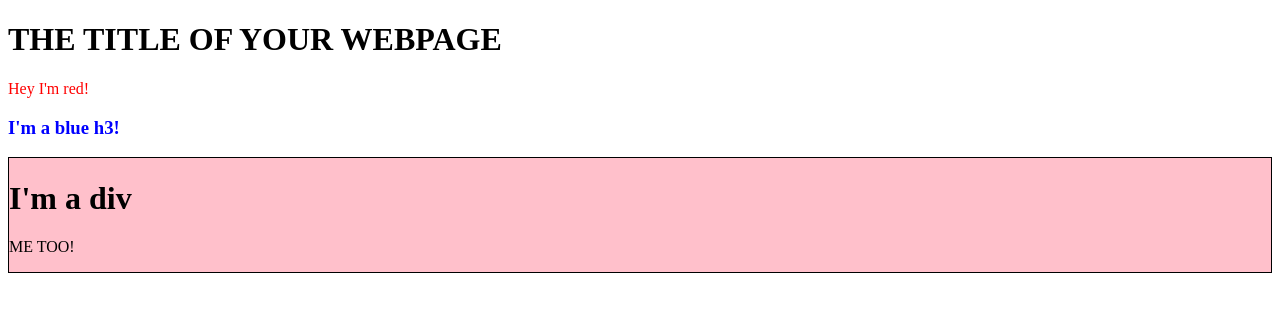
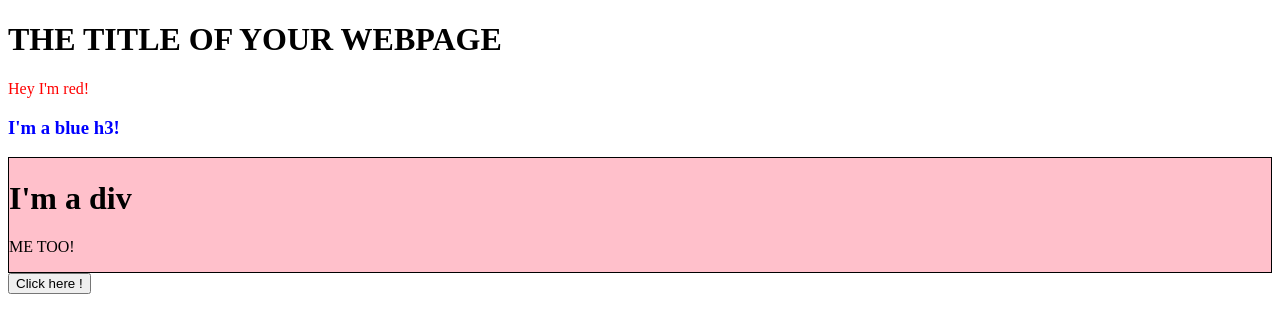
Before and after one commit to ARecabarren/domManipulation, a plain HTML site: page index.html in a window 1280 px wide. Drawn offline with Linux system fonts and the light colour scheme.

Commit message:
PLay with the 'e' argument

```diff
--- a/index.html
+++ b/index.html
@@ -13,6 +13,9 @@
     <div id="container">
 
     </div>
+    <div>
+        <button>Click here !</button>
+    </div>
 
 </body>
 </html>
--- a/script.js
+++ b/script.js
@@ -25,3 +25,8 @@ var container = document.querySelector('#container')
 container.appendChild(redParagraph)
 container.appendChild(head3)
 container.appendChild(styledDiv)
+
+button = document.querySelector('button')
+button.addEventListener('click',function(e){
+    console.log(e.target.style.background = 'blue')
+})
```
